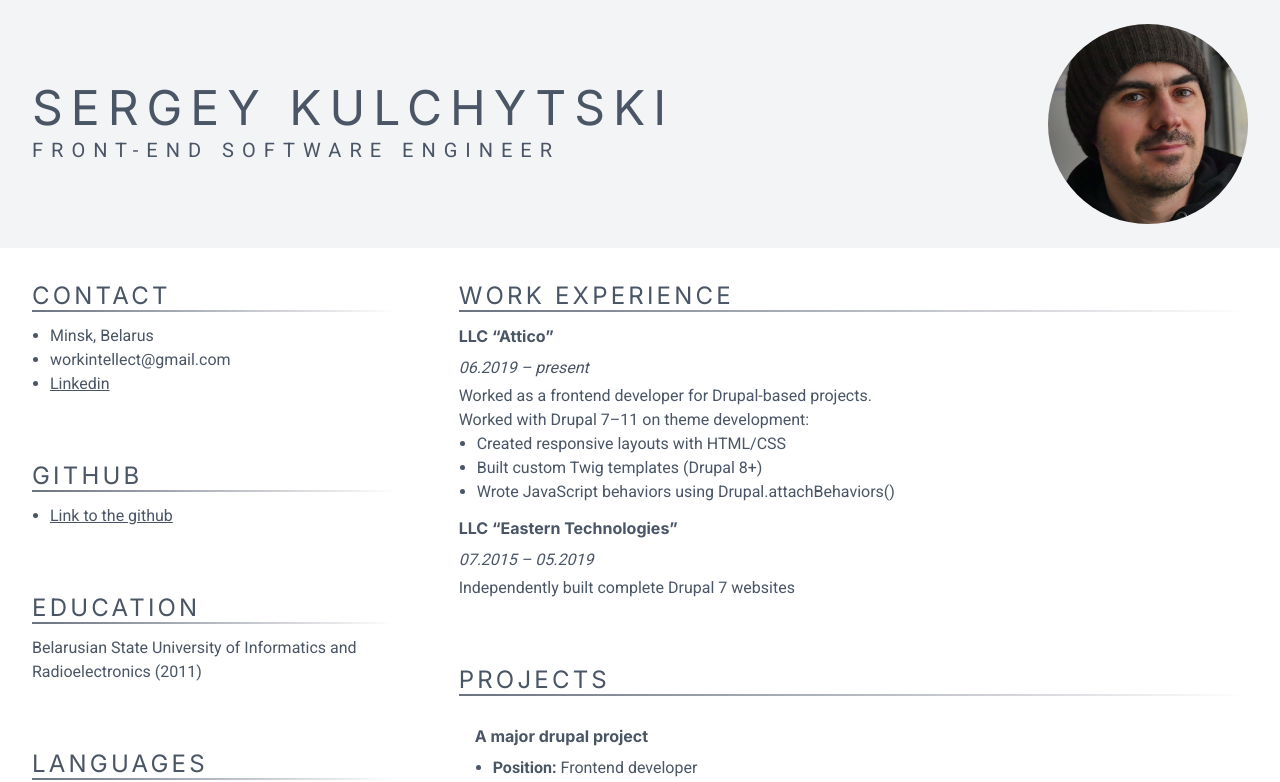
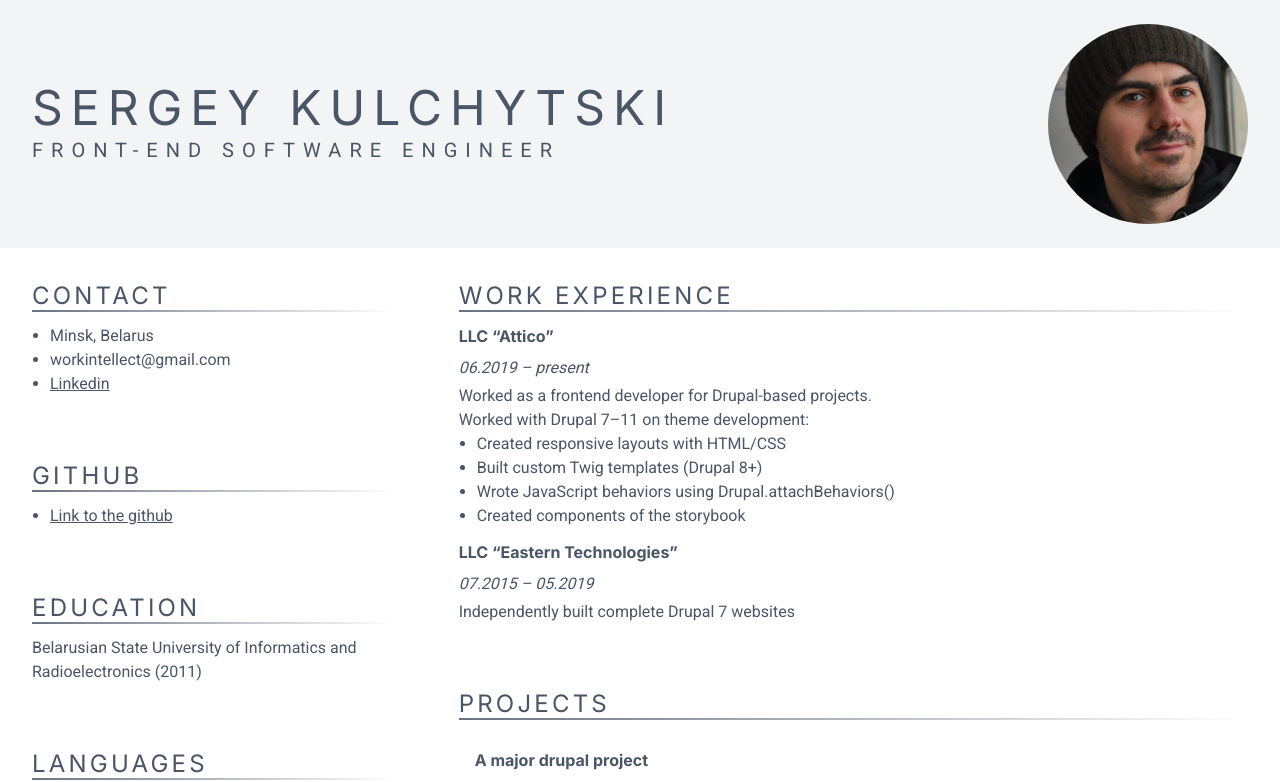
Before and after one commit to sergeykulchytski/cv, a Next.js app: page / in a window 1280 px wide. Shown: the top 782 px of the page. Built offline with nearby package versions, Linux system fonts and the light colour scheme.

Commit message:
add storybook to list

```diff
--- a/src/app/page.tsx
+++ b/src/app/page.tsx
@@ -122,6 +122,7 @@ export default function Home() {
                 <li>Created responsive layouts with HTML/CSS</li>
                 <li>Built custom Twig templates (Drupal 8+)</li>
                 <li>Wrote JavaScript behaviors using Drupal.attachBehaviors()</li>
+                <li>Created components of the storybook</li>
               </ul>
             </div>
             <div>
```
